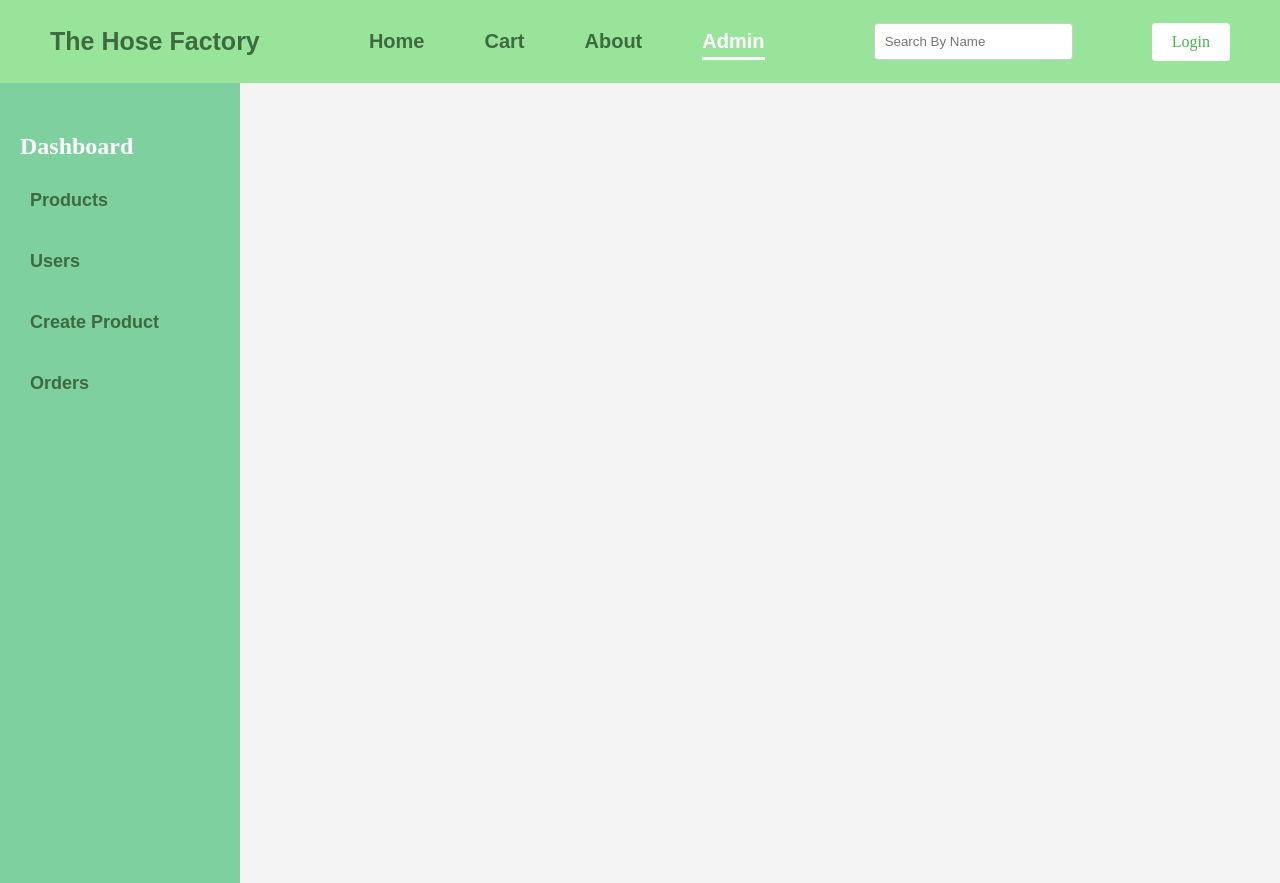
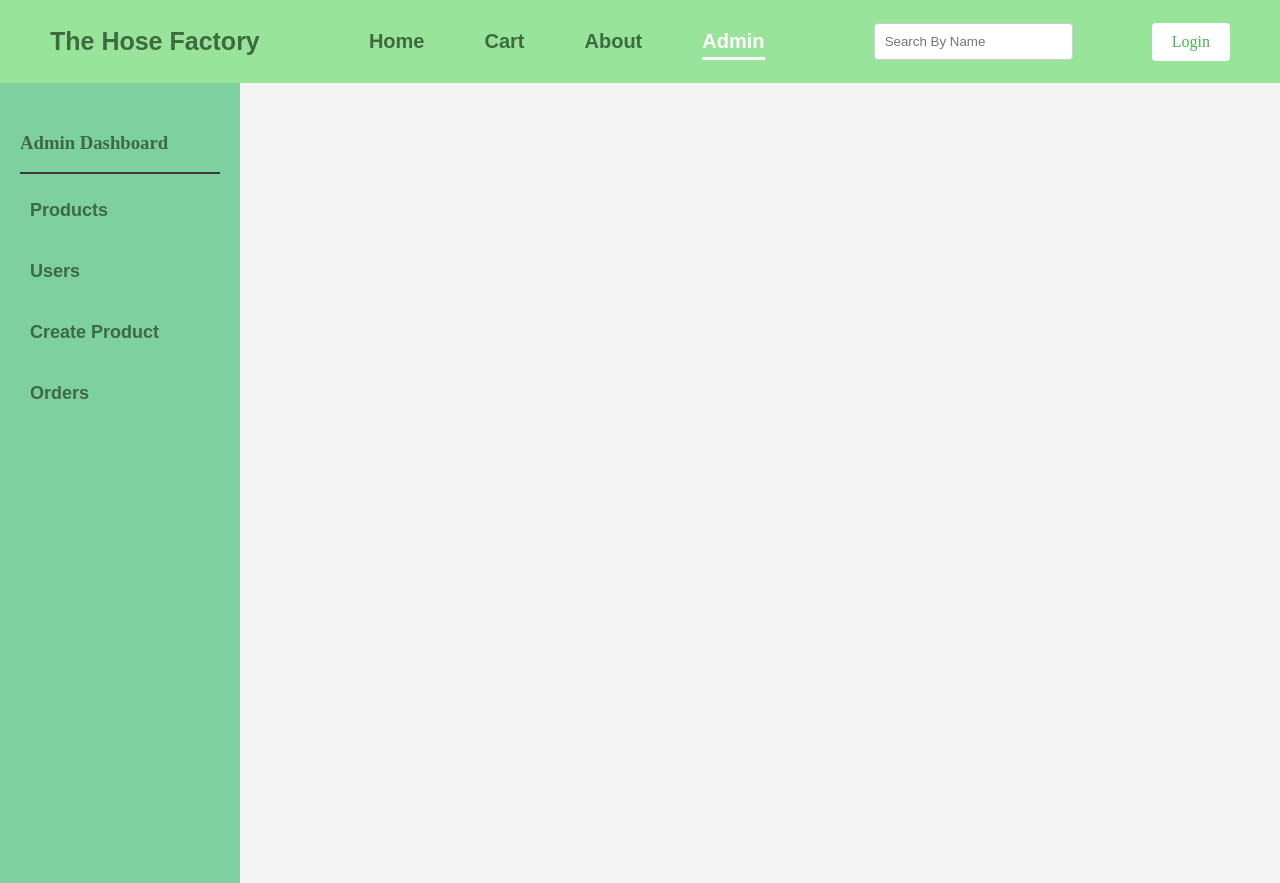
Before and after one commit to Uristides/PF-Mangueras-F, a React (Vite) app in the folder Client/: page /admin in a window 1280 px wide. Built offline with nearby package versions, Linux system fonts and the light colour scheme.

Commit message:
agregar detalles en dashboard

```diff
--- a/Client/src/components/Admin/Sidebar/Sidebar.jsx
+++ b/Client/src/components/Admin/Sidebar/Sidebar.jsx
@@ -6,7 +6,6 @@ const Sidebar = () => {
 
     return (
         <div>
-            <h2>Dashboard</h2>
             <div>
                 <ul>
                     <li className={pathname === "/admin/products" ? styles.active : ""}>
--- a/Client/src/views/admin/Dashboard.jsx
+++ b/Client/src/views/admin/Dashboard.jsx
@@ -11,6 +11,8 @@ const Dashboard = ()=>{
     return(
         <div className={styles.adminDashboard}>
             <div className={styles.sidebar}>
+                <h3 style={{color: '#3d6a3e'}}>Admin Dashboard</h3>
+                <hr className={styles.hrTag}/>
                 <Sidebar/>
             </div>
 
--- a/Client/src/views/admin/Dashboard.module.css
+++ b/Client/src/views/admin/Dashboard.module.css
@@ -20,3 +20,8 @@
     background-color: #f4f4f4;
     overflow-y: auto; /* Add scroll if content is long */
   }
+
+  .hrTag{
+
+    border: 1px solid rgb(59, 55, 55);
+  }
```
